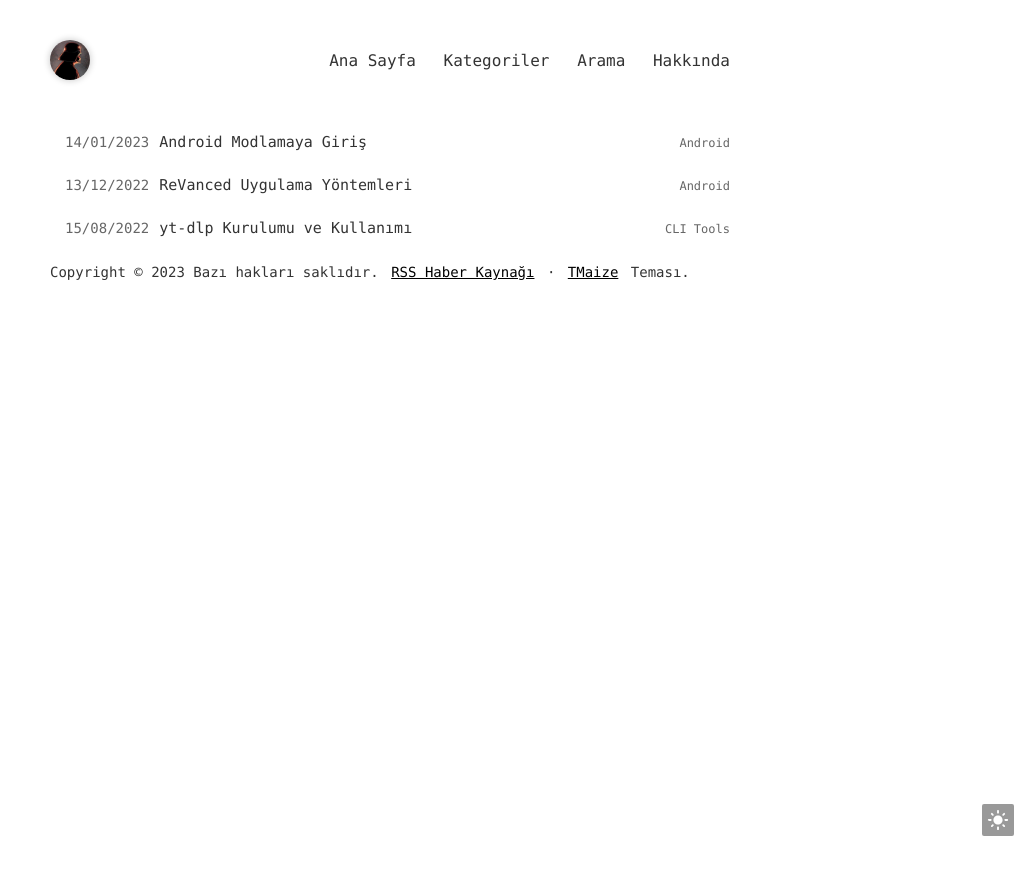
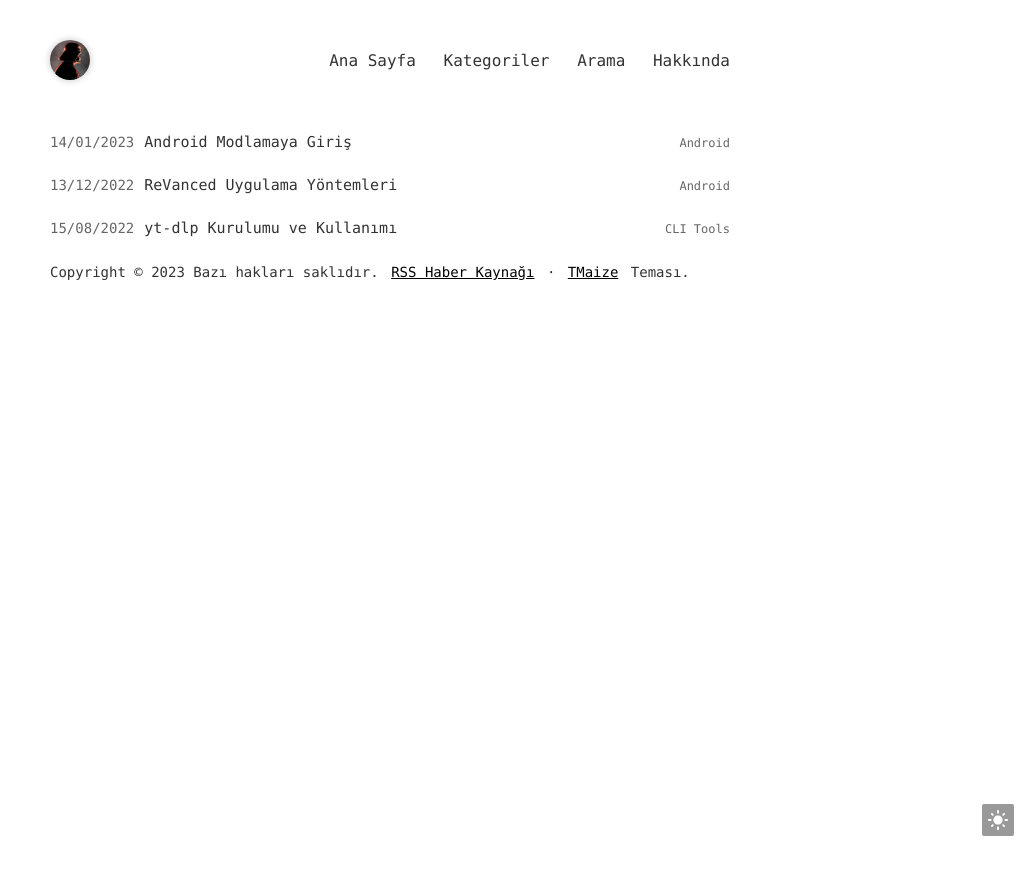
Before and after one commit to seaque/blogger, a Jekyll site: the page built from index.html, in a window 1280 px wide. Shown: the top 875 px of the page, without its empty margins (250-1280 px from the left). Built offline with Jekyll 4.4.1, drawn with Linux system fonts in a browser that asks for light colours.

Commit message:
remove left padding on list post

```diff
--- a/static/css/page.css
+++ b/static/css/page.css
@@ -5,7 +5,7 @@
 }
 .list-post ul {
   box-sizing: border-box;
-  padding-left: 15px;
+  /* padding-left: 15px; */
 }
 .list-post li {
   display: flex;
```
